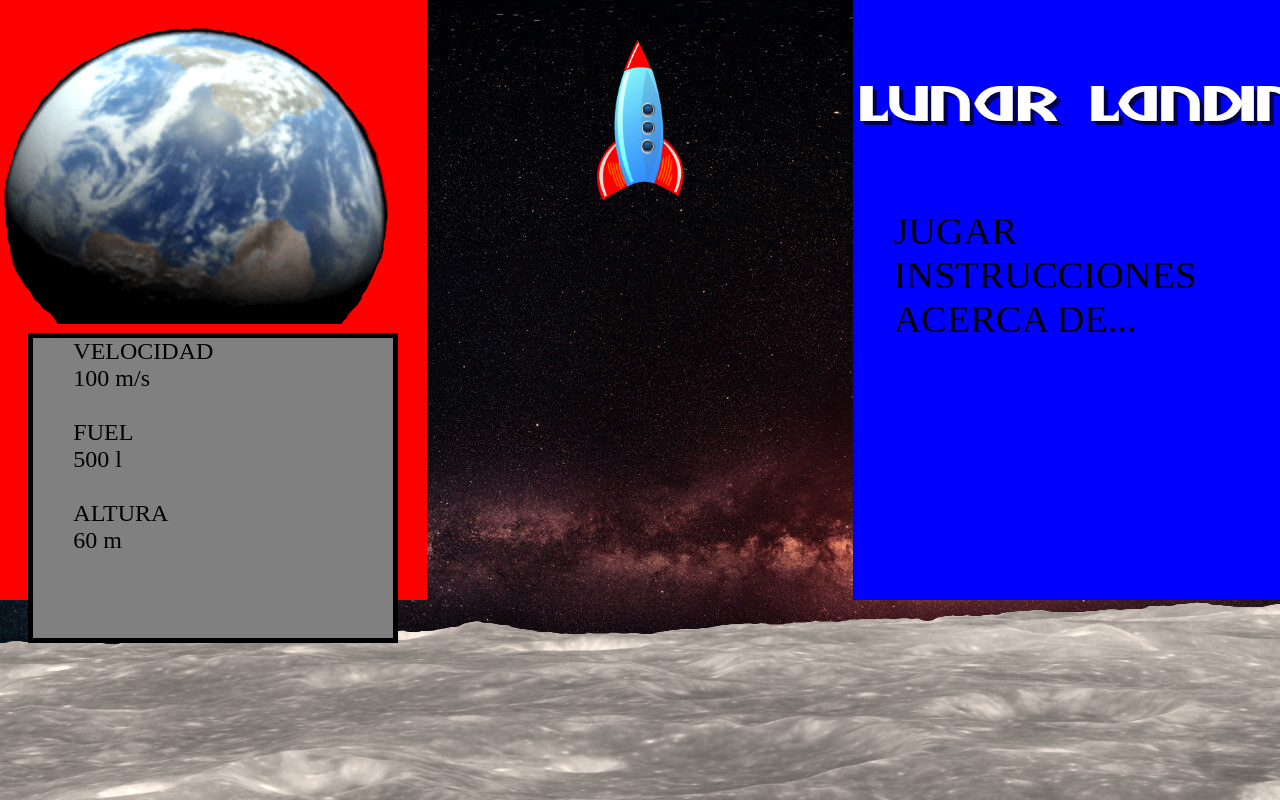
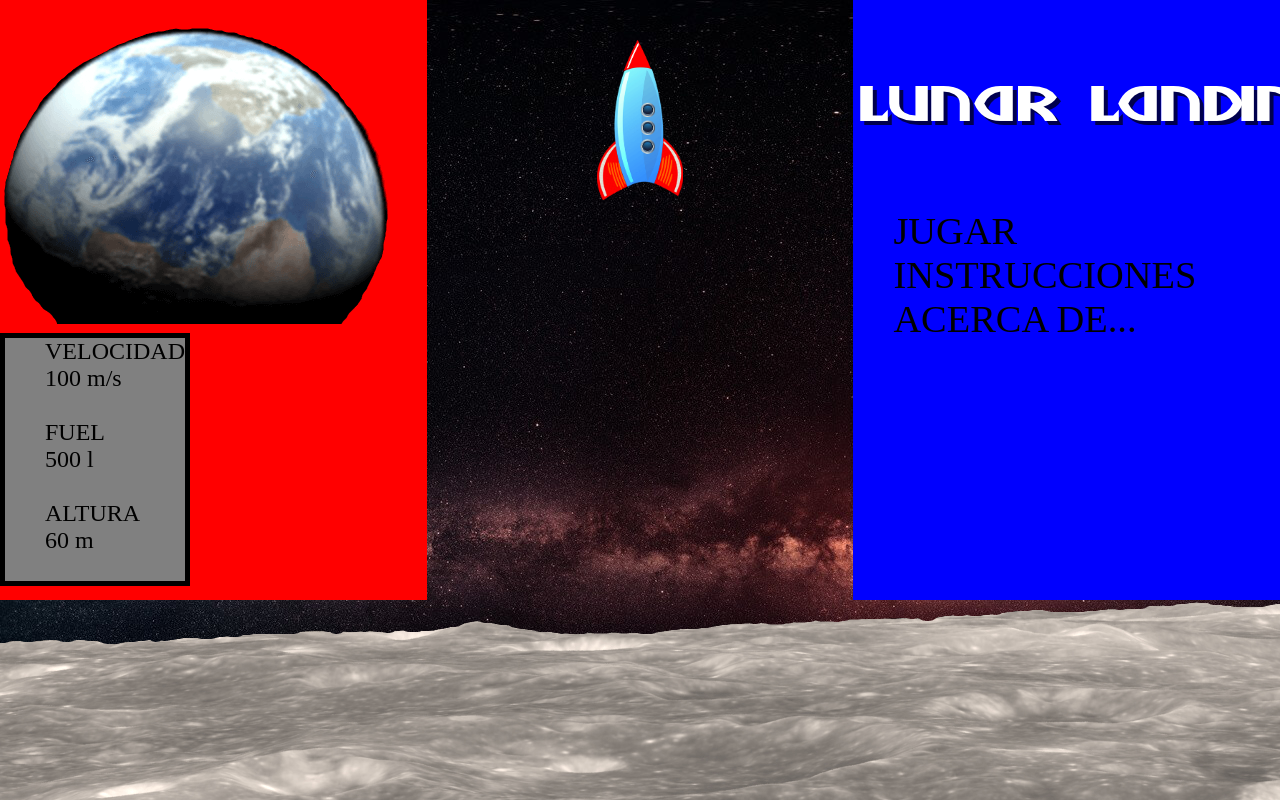
Before and after one commit to Rocachondo/Lunar-Landing, a plain HTML site: page index-pc.html in a window 1280 px wide. Drawn offline with Linux system fonts and the light colour scheme.

Commit message:
Update pc.css

```diff
--- a/css/pc.css
+++ b/css/pc.css
@@ -14,8 +14,7 @@ body{font-size:3vw;background-image:url("../img/espacio.jpg");background-repeat:
     font-style: bold;
     text-align: center;
     background-color: grey;
-    width: 75%;
-    height: 50%;
+    display:inline-block;;
     margin: auto;
     border-style: solid;
     border-width: 5px;
```
